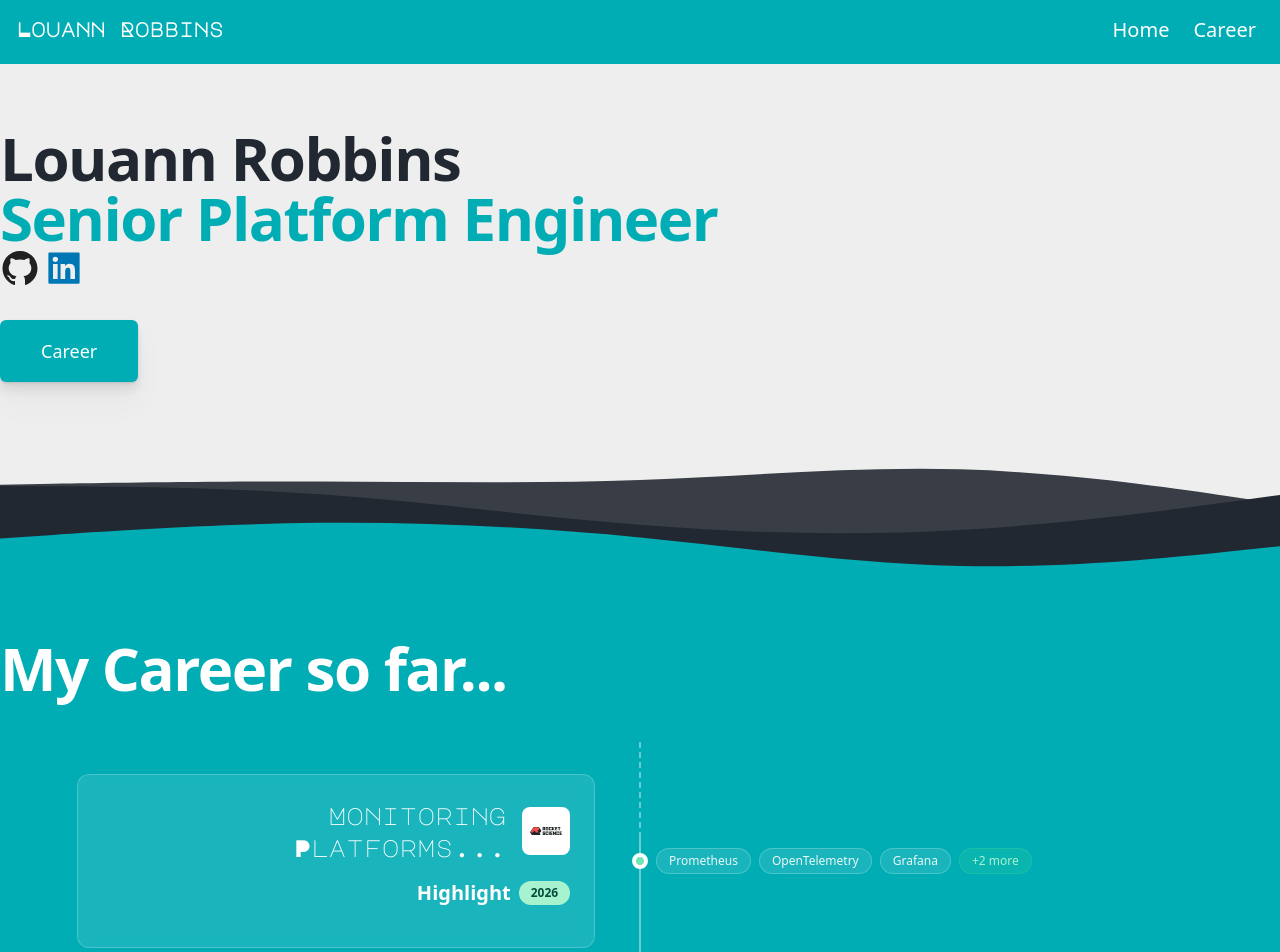
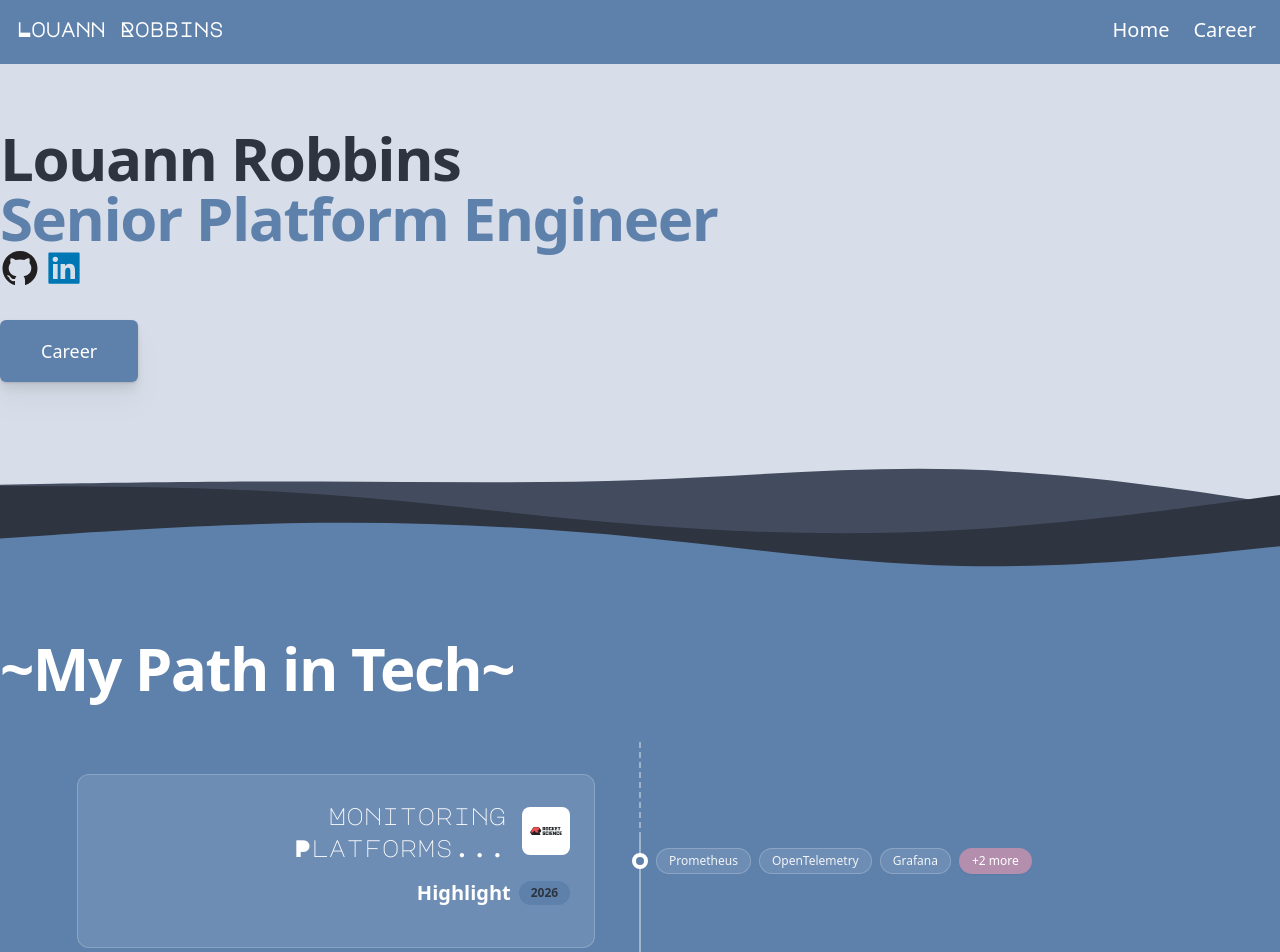
Before and after one commit to louannl/louann-loizou, a React (Create React App) app: page / in a window 1280 px wide. Shown: the top 952 px of the page. Built offline with nearby package versions, Linux system fonts and the light colour scheme.

Commit message:
update colour theme

```diff
--- a/src/components/UI/Timeline/Timeline.js
+++ b/src/components/UI/Timeline/Timeline.js
@@ -5,15 +5,15 @@ const timelineColors = {
     label: "text-white/80",
 
     title: "text-white",
-    body: "text-slate-200",
+    body: "text-themeLightGrey/90",
 
     line: "before:bg-white/40",
 
-    dot: "after:bg-emerald-300",
+    dot: "after:bg-mint",
     dotBorder: "after:border-white",
 
-    dateText: "text-emerald-900",
-    dateBg: "bg-emerald-200",
+    dateText: "text-themeDarkGrey",
+    dateBg: "bg-mint",
 };
 
 const TimelineCard = ({ isRight, label, logo, date, title, image, skills, isOpen, children }) => {
@@ -125,7 +125,7 @@ export function TimelineItem({ label, date, title, side = 'right', logo, image,
         )}>
             {/* The Dot on the timeline line */}
             <div className={tw(
-                "absolute left-6 sm:left-1/2 transform -translate-x-1/2 w-4 h-4 rounded-full border-4 border-white z-10 bg-emerald-300",
+                "absolute left-6 sm:left-1/2 transform -translate-x-1/2 w-4 h-4 rounded-full border-4 border-white z-10 bg-mint",
             )}></div>
 
             <div
@@ -187,7 +187,7 @@ const TimelineSkills = ({ skills, isRight }) => {
                         e.stopPropagation();
                         setIsExpanded(!isExpanded);
                     }}
-                    className="px-3 py-1 bg-emerald-400/20 border border-emerald-400/40 rounded-full text-xs text-emerald-200 hover:bg-emerald-400/30 transition-colors"
+                    className="px-3 py-1 bg-purple border border-purple/40 rounded-full text-xs text-white hover:bg-purple/80 transition-colors shadow-sm"
                 >
                     {isExpanded ? "Less" : `+${skills.length - limit} more`}
                 </button>
--- a/src/components/layout/Footer.js
+++ b/src/components/layout/Footer.js
@@ -4,7 +4,7 @@ const Footer = () => {
   return (
     <footer className="flex items-center bg-themeDarkGrey text-white">
       <div className="sm:w-2/3 text-center py-6 mx-2">
-        <p className="text-sm text-blue-700 font-bold">
+        <p className="text-sm text-white-700 font-bold">
           © 2021 Designed by Louann Robbins
         </p>
       </div>
--- a/src/index.css
+++ b/src/index.css
@@ -4,13 +4,14 @@
 
 @layer base {
   :root {
-    --color-themeGrey: 57 62 70;
-    --color-themeDarkGrey: 34 40 49;
-    --color-themeLightGrey: 238 238 238;
-    --color-mint: 0 173 181;
+    /* Darkened Arctic/Polar Theme */
+    --color-themeGrey: 67 76 94;       /* Nord 2: Polar Night (Medium-Dark) */
+    --color-themeDarkGrey: 46 52 64;   /* Nord 0: Polar Night (Darkest) */
+    --color-themeLightGrey: 216 222 233; /* Nord 4: Snow Storm (Darker Light) */
+    --color-mint: 94 129 172;          /* Nord 10: Frost (Darker Blue) */
     --color-githubGrey: 33 31 31;
     --color-linkedInBlue: 0 119 181;
-    --color-purple: 48 30 103;
-    --color-purple-dark: 3 0 28;
+    --color-purple: 180 142 173;       /* Nord 15: Aurora (Pink/Purple) */
+    --color-purple-dark: 143 188 187;   /* Nord 7: Frost (Muted Cyan) */
   }
 }
--- a/src/pages/Career.js
+++ b/src/pages/Career.js
@@ -84,7 +84,7 @@ const timeline = [
         text: "Promoted! Vroom vroom!",
         side: "right",
         logo: veygologo,
-        skills: ["TypeScript", "Node.js", "Django", "Serverless"]
+        skills: ["TypeScript", "Node.js", "Django", "Serverless", "RDS"]
     },
     {
         label: "Introducing Dependency Kaizen..",
@@ -136,7 +136,7 @@ const timeline = [
         text: "Designed to help organise the weekly shop, it not only renders the meals you input, but also a handy shopping list - using the Meal Planner API, An API created to be used with the Meal Planner site, the original version didn't use an ORM, this has now been refactored to use one check - out the readme on GitHub for more info on why.",
         side: "left",
         image: mealPlanner,
-        skills: ["React", "Node.js", "PostgreSQL", "Sequelize"]
+        skills: ["React", "Node.js", "PostgreSQL", "Sequelize", "EC2"]
     },
     {
         label: "Finance Controller, Auditor and so on...",
@@ -152,7 +152,7 @@ const Projects = () => {
     return (
         <Section className={tw('bg-mint', 'h-100')} name="career">
             <Content>
-                <AttributeHeader className="text-white">My Career so far...</AttributeHeader>
+                <AttributeHeader className="text-white">~My Path in Tech~</AttributeHeader>
                 <SubHeader className="text-white">
                 </SubHeader>
                 <div className="-my-6 py-12">
```
